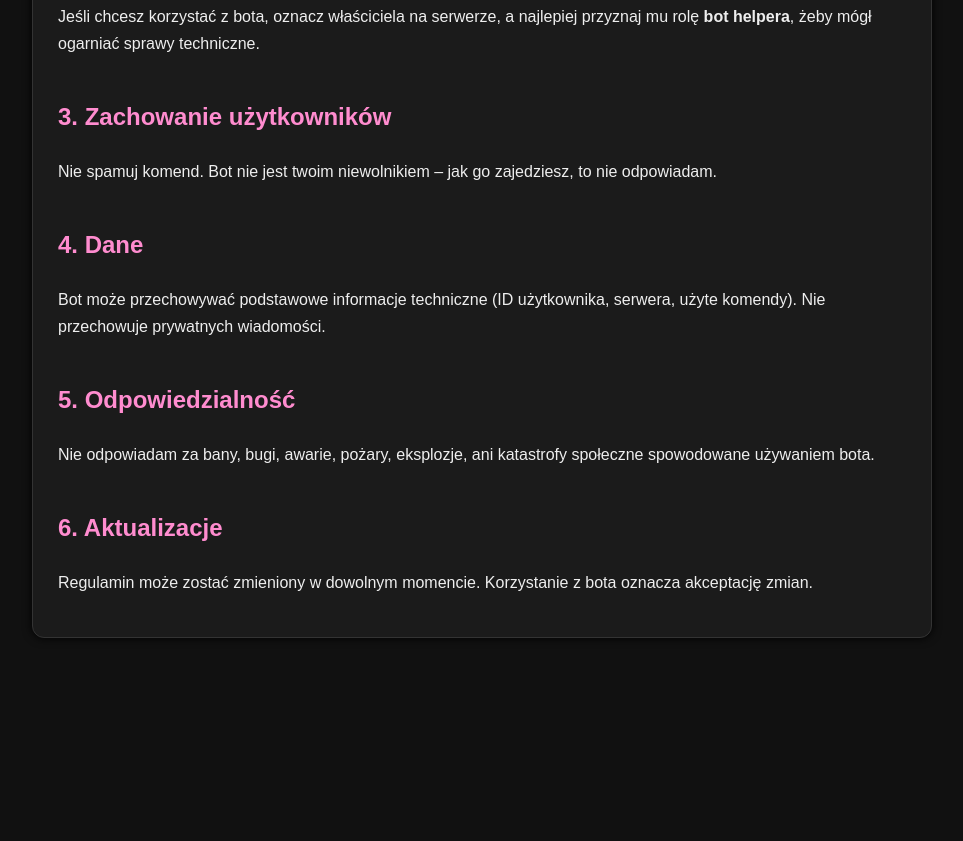
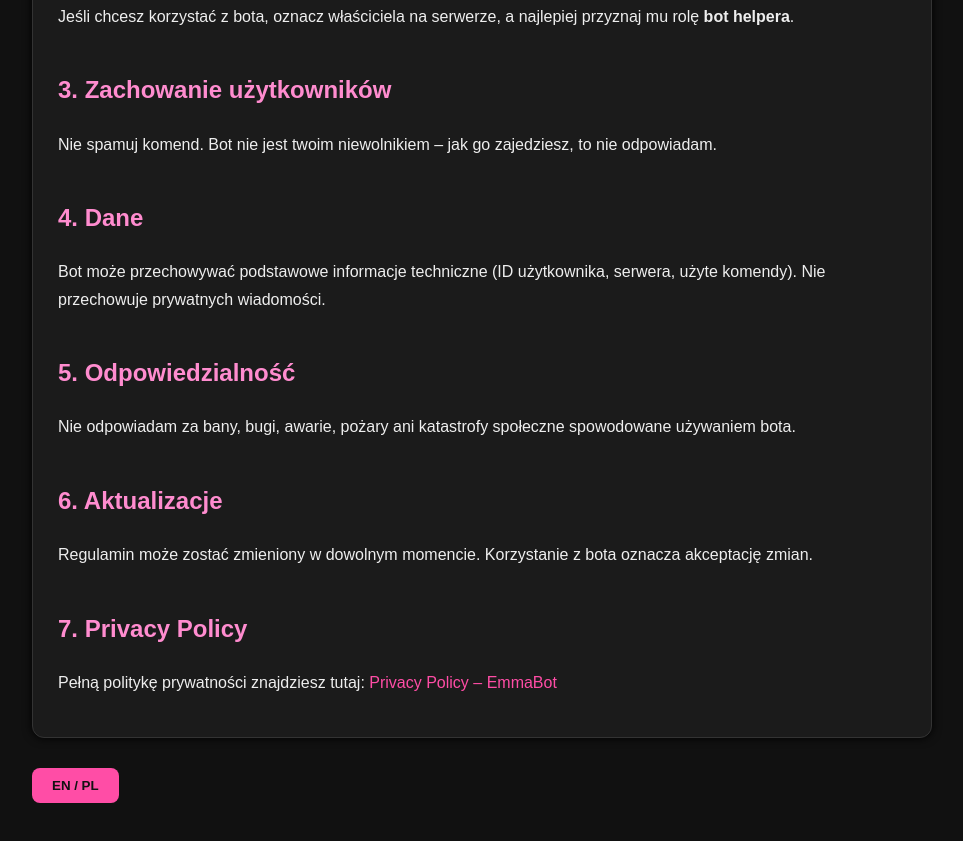
Before and after one commit to jtsdnsc7nk-boop/Emma-Bot-Terms-of-service-, a plain HTML site: page index.html in a window 1280 px wide. Shown: the part 415-1256 px from the top of the page, without its empty margins (158-1121 px from the left). Before the commit the page ends 1093 px from the top, so only its background shows below. Drawn offline with Linux system fonts and the light colour scheme.

Commit message:
Update index.html

```diff
--- a/index.html
+++ b/index.html
@@ -4,43 +4,25 @@
 <meta charset="UTF-8">
 <title>Terms of Service – EmmaBot</title>
 <style>
-        body {
-            font-family: Arial, sans-serif;
-            background: #111;
-            color: #eee;
-            max-width: 900px;
-            margin: auto;
-            padding: 40px;
-            line-height: 1.7;
-        }
-        h1 {
-            color: #ff4da6;
-            text-align: center;
-            margin-bottom: 20px;
-        }
-        h2 {
-            color: #ff8ccf;
-            margin-top: 40px;
-        }
-        .card {
-            background: #1b1b1b;
-            padding: 25px;
-            border-radius: 12px;
-            border: 1px solid #333;
-            box-shadow: 0 0 10px #000;
-        }
+body {font-family: Arial, sans-serif; background:#111; color:#eee; max-width:900px; margin:auto; padding:40px; line-height:1.7;}
+h1 {color:#ff4da6; text-align:center; margin-bottom:20px;}
+h2 {color:#ff8ccf; margin-top:40px;}
+.card {background:#1b1b1b; padding:25px; border-radius:12px; border:1px solid #333; box-shadow:0 0 10px #000;}
+a {color:#ff4da6; text-decoration:none;}
+a:hover {text-decoration:underline;}
+.lang-btn {margin-top:30px; padding:10px 20px; background:#ff4da6; border:none; border-radius:8px; cursor:pointer; color:#111; font-weight:bold;}
 </style>
 </head>
 <body>
 
-<h1>Terms of Service – EmmaBot</h1>
+<h1 id="title">Terms of Service – EmmaBot</h1>
 
-<div class="card">
+<div class="card" id="content">
 <h2>1. Opis</h2>
 <p>EmmaBot to bot rozrywkowy. Wysyła embed z obrazkami do złapania oraz różne funkcje zabawowe związane z celebrytką Emmą Myers.</p>
 
 <h2>2. Zasady korzystania</h2>
-    <p>Jeśli chcesz korzystać z bota, oznacz właściciela na serwerze, a najlepiej przyznaj mu rolę <b>bot helpera</b>, żeby mógł ogarniać sprawy techniczne.</p>
+<p>Jeśli chcesz korzystać z bota, oznacz właściciela na serwerze, a najlepiej przyznaj mu rolę <b>bot helpera</b>.</p>
 
 <h2>3. Zachowanie użytkowników</h2>
 <p>Nie spamuj komend. Bot nie jest twoim niewolnikiem – jak go zajedziesz, to nie odpowiadam.</p>
@@ -49,11 +31,62 @@
 <p>Bot może przechowywać podstawowe informacje techniczne (ID użytkownika, serwera, użyte komendy). Nie przechowuje prywatnych wiadomości.</p>
 
 <h2>5. Odpowiedzialność</h2>
-    <p>Nie odpowiadam za bany, bugi, awarie, pożary, eksplozje, ani katastrofy społeczne spowodowane używaniem bota.</p>
+<p>Nie odpowiadam za bany, bugi, awarie, pożary ani katastrofy społeczne spowodowane używaniem bota.</p>
 
 <h2>6. Aktualizacje</h2>
 <p>Regulamin może zostać zmieniony w dowolnym momencie. Korzystanie z bota oznacza akceptację zmian.</p>
+
+<h2>7. Privacy Policy</h2>
+<p>Pełną politykę prywatności znajdziesz tutaj: <a href="https://jtsdnsc7nk-boop.github.io/Emma-Bot-Privacy-Policy/">Privacy Policy – EmmaBot</a></p>
 </div>
+
+<button class="lang-btn" onclick="switchLanguage()">EN / PL</button>
+
+<script>
+let isPL = true;
+function switchLanguage() {
+    const title = document.getElementById('title');
+    const content = document.getElementById('content');
+    if(isPL){
+        title.innerText = "Terms of Service – EmmaBot";
+        content.innerHTML = `
+        <h2>1. Description</h2>
+        <p>EmmaBot is an entertainment bot. Sends embeds with catchable images and fun features related to celebrity Emma Myers.</p>
+        <h2>2. Usage Rules</h2>
+        <p>If you want to use the bot, mention the owner on the server or give them the <b>bot helper</b> role.</p>
+        <h2>3. User Conduct</h2>
+        <p>Do not spam commands. The bot is not your slave – if you abuse it, I am not responsible.</p>
+        <h2>4. Data</h2>
+        <p>The bot may store basic technical information (user ID, server ID, used commands). It does not store private messages.</p>
+        <h2>5. Liability</h2>
+        <p>I am not responsible for bans, bugs, crashes, fires, or social disasters caused by using the bot.</p>
+        <h2>6. Updates</h2>
+        <p>The Terms can be updated at any time. Using the bot means accepting the changes.</p>
+        <h2>7. Privacy Policy</h2>
+        <p>Full privacy policy here: <a href="https://jtsdnsc7nk-boop.github.io/Emma-Bot-Privacy-Policy/">Privacy Policy – EmmaBot</a></p>
+        `;
+    } else {
+        title.innerText = "Terms of Service – EmmaBot";
+        content.innerHTML = `
+        <h2>1. Opis</h2>
+        <p>EmmaBot to bot rozrywkowy. Wysyła embed z obrazkami do złapania oraz różne funkcje zabawowe związane z celebrytką Emmą Myers.</p>
+        <h2>2. Zasady korzystania</h2>
+        <p>Jeśli chcesz korzystać z bota, oznacz właściciela na serwerze, a najlepiej przyznaj mu rolę <b>bot helpera</b>.</p>
+        <h2>3. Zachowanie użytkowników</h2>
+        <p>Nie spamuj komend. Bot nie jest twoim niewolnikiem – jak go zajedziesz, to nie odpowiadam.</p>
+        <h2>4. Dane</h2>
+        <p>Bot może przechowywać podstawowe informacje techniczne (ID użytkownika, serwera, użyte komendy). Nie przechowuje prywatnych wiadomości.</p>
+        <h2>5. Odpowiedzialność</h2>
+        <p>Nie odpowiadam za bany, bugi, awarie, pożary ani katastrofy społeczne spowodowane używaniem bota.</p>
+        <h2>6. Aktualizacje</h2>
+        <p>Regulamin może zostać zmieniony w dowolnym momencie. Korzystanie z bota oznacza akceptację zmian.</p>
+        <h2>7. Privacy Policy</h2>
+        <p>Pełną politykę prywatności znajdziesz tutaj: <a href="https://jtsdnsc7nk-boop.github.io/Emma-Bot-Privacy-Policy/">Privacy Policy – EmmaBot</a></p>
+        `;
+    }
+    isPL = !isPL;
+}
+</script>
 
 </body>
 </html>
```
Lines whose indentation alone changed are shown as unchanged.
